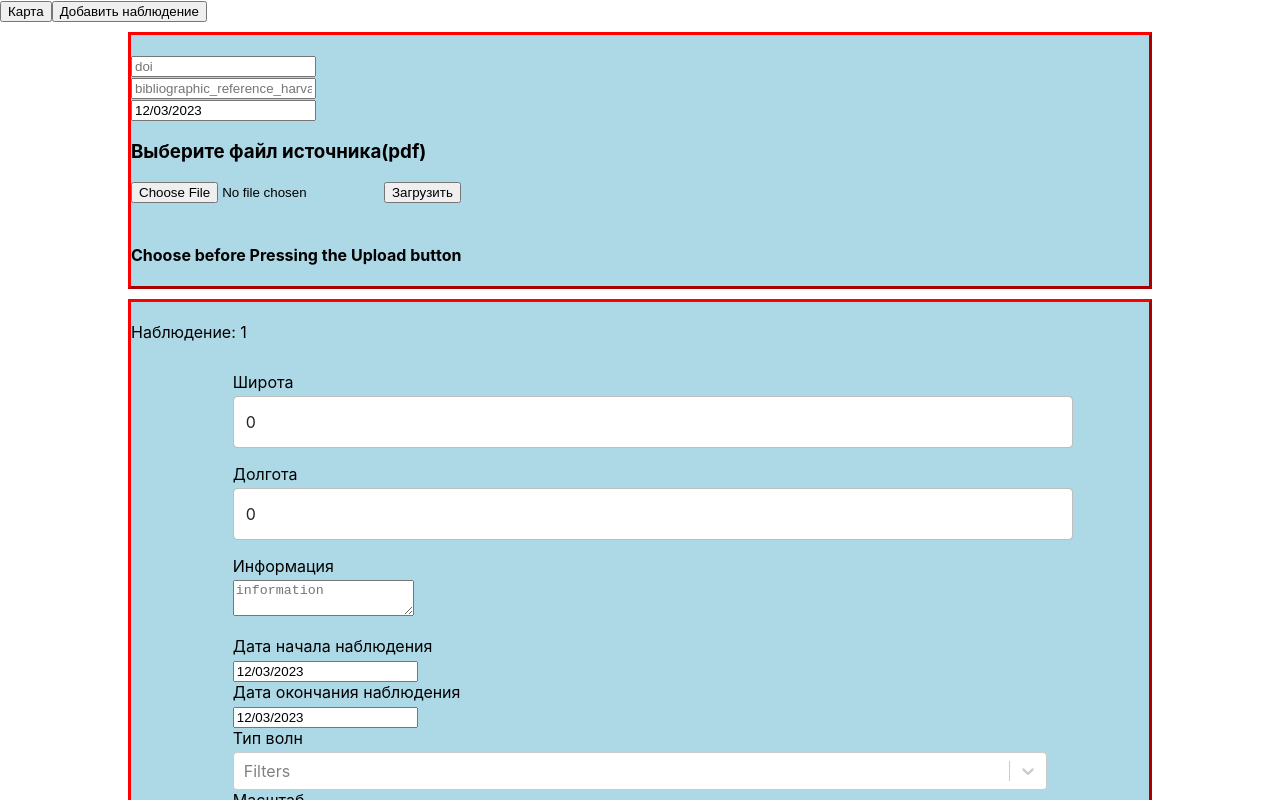
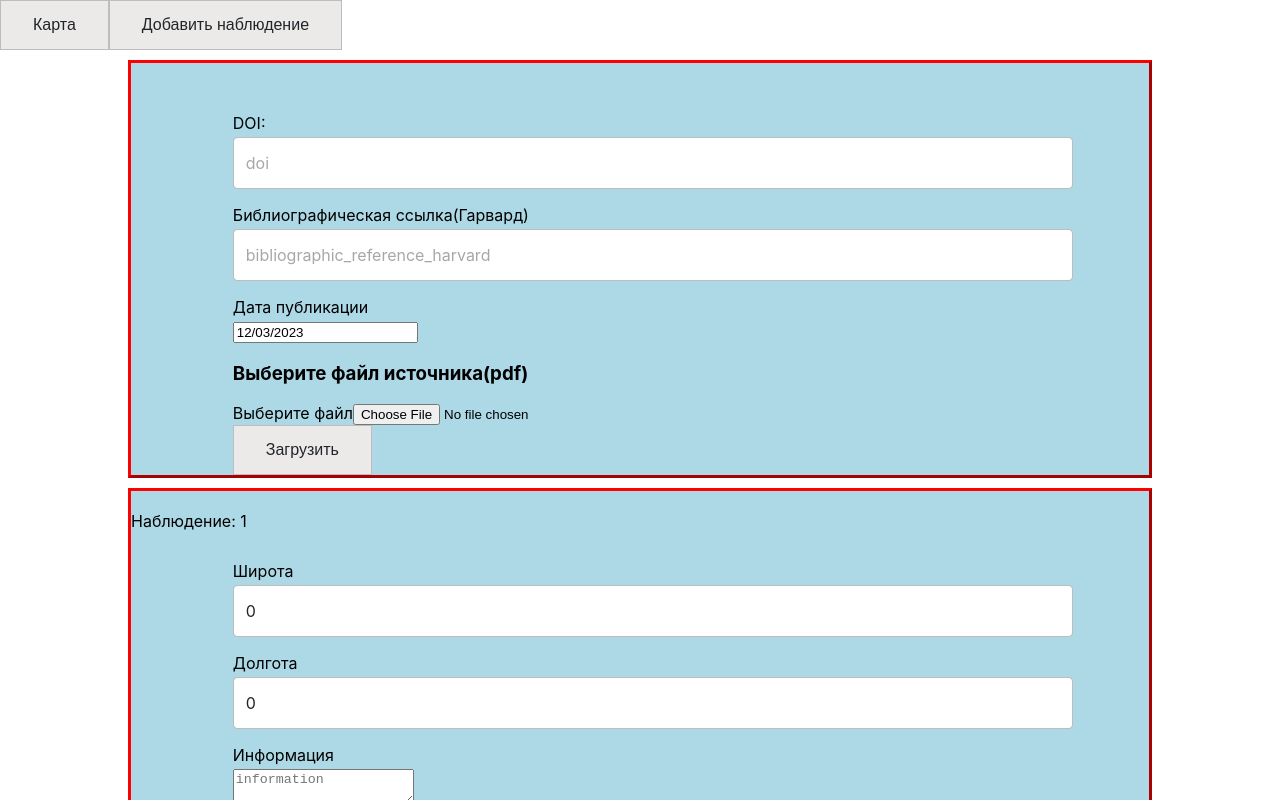
Before and after one commit to q1000treadz/lmnad_front, a React (Create React App) app: page / in a window 1280 px wide. Both pictures are taken after a click on the button "Добавить наблюдение". Shown: the top 800 px of the page. Built offline with nearby package versions, Linux system fonts and the light colour scheme; no server answers.

Commit message:
feat: add files update

```diff
--- a/src/App.tsx
+++ b/src/App.tsx
@@ -17,8 +17,8 @@ const App = () => {
   }
 return (
   <div>
-    <button onClick={() => handleButtonClick(AppSectionEnum.MAP)}>Карта</button>
-    <button onClick={() => handleButtonClick(AppSectionEnum.ADD_PLACEMENT)}>Добавить наблюдение</button>
+    <button className ="button-grey" onClick={() => handleButtonClick(AppSectionEnum.MAP)}>Карта</button>
+    <button className ="button-grey" onClick={() => handleButtonClick(AppSectionEnum.ADD_PLACEMENT)}>Добавить наблюдение</button>
     {section === AppSectionEnum.ADD_PLACEMENT ?
   <><DataUploader /></>
   :
@@ -26,7 +26,8 @@ return (
     <div>
 
       <Map
-       width={1000} height={700} defaultState={{ center: [40.75, 37.57], zoom: 2 }}
+       width={1000} height={700} defaultState={{
+        type: "yandex#satellite", center: [40.75, 37.57], zoom: 2 }}
        modules={ [ 'geoObject.addon.balloon', 'geoObject.addon.hint' ] }>
       <MapPlacemark /></Map>
     </div>
--- a/src/DataUploader/DataUploader.tsx
+++ b/src/DataUploader/DataUploader.tsx
@@ -15,19 +15,25 @@ const DataUploader = () => {
     const [text, setText] = useState('Нажми');
     const handleRecordData = () => {
       return (getRecordData as any)();
-      // etc...
     };
     const handleChildData = () => {
         const records = handleRecordData();
         const source = handleSourceData();
         console.log(records, source)
+        const withRecordsData = {
+          source: source,
+          records: records.map((rr: any) => {
+            return {...rr, latitude: +rr.latitude, longitude: +rr.longitude, wave_types: rr.wave_types.map((wt: any) => wt.value).join(','),
+            file_records: rr.files.map((fl: any)=> {
+              return {
+                file_id: fl,
+                file_type: 'map'
+              }
+            })}
+          })
+        };
         axios
-        .post('http://localhost:8088' + "/api/source/withRecords", {
-        source: source,
-        records: records.map((rr: any) => {
-          return {...rr, latitude: +rr.latitude, longitude: +rr.longitude, wave_types: rr.wave_types.map((wt: any) => wt.value).join(','), file_records: []}
-        })
-        })
+        .post('http://localhost:8088' + "/api/source/withRecords", withRecordsData)
         .then((res) => {
           console.log(res)
           setText('Успешно добавлено')
@@ -38,7 +44,7 @@ const DataUploader = () => {
   return (<><SourceUploadForm getDataSetter={setGetSourceData} /><RecordUploadForm  getDataSetter={setGetChildData} />
   {text}
   <div>
-    <button onClick={() => handleChildData()}>Добавить</button>
+    <button className ="button-grey" onClick={() => handleChildData()}>Добавить</button>
     </div>
   </>);
 }
--- /dev/null
+++ b/src/FileUploader/FileUploaderMultiple.tsx
@@ -0,0 +1,62 @@
+import { ChangeEvent, useState } from 'react';
+
+function FileUploadMultiple({ getUploadedFiles }: {getUploadedFiles: any}) {
+  const [fileList, setFileList] = useState<any>(null);
+  const [status, setStatus] = useState<string>('Выберите файлы');
+
+  const handleFileChange = (e: ChangeEvent<HTMLInputElement>) => {
+    setStatus('Файлы выбраны');
+    setFileList(e.target.files);
+  };
+
+  const handleUploadClick = () => {
+    if (!fileList) {
+      return;
+    }
+
+    // 👇 Create new FormData object and append files
+    const data = new FormData();
+    files.forEach((file, i) => {
+      data.append(`image`, file, file.name);
+    });
+
+    // 👇 Uploading the files using the fetch API to the server
+    fetch('http://localhost:8088/' + "api/file", {
+      method: 'POST',
+      body: data,
+    })
+      .then(async (res) => {
+      const js = await res.json();
+      const filesUp = js.generatedMaps.map((fl:any) => fl.id);
+      getUploadedFiles(filesUp);
+      setStatus('Файлы успешно загружены');
+      })
+      .then((data) => console.log(data))
+      .catch((err) => {
+        setStatus('Ошибка загрузки файлов');
+        console.error(err)
+      });
+  };
+
+  // 👇 files is not an array, but it's iterable, spread to get an array of files
+  const files = fileList ? [...fileList] : [];
+
+  return (
+    <div>
+              {status}
+      <input type="file" onChange={handleFileChange} multiple />
+
+      <ul>
+        {files.map((file, i) => (
+          <li key={i}>
+            {file.name} - {file.type}
+          </li>
+        ))}
+      </ul>
+
+      <button className ="button-grey" onClick={handleUploadClick}>Загрузить</button>
+    </div>
+  );
+}
+
+export default FileUploadMultiple;
--- /dev/null
+++ b/src/FileUploader/FileUploaderSingle.tsx
@@ -0,0 +1,48 @@
+import { ChangeEvent, useState } from 'react';
+
+function FileUploadSingle({ getUploadedFiles }: {getUploadedFiles: any}) {
+  const [file, setFile] = useState<File>();
+  const [status, setStatus] = useState<string>('Выберите файл');
+  const handleFileChange = (e: ChangeEvent<HTMLInputElement>) => {
+    if (e.target.files) {
+        setStatus('Файл выбран');
+      setFile(e.target.files[0]);
+    }
+  };
+
+  const handleUploadClick = () => {
+    if (!file) {
+      return;
+    }
+
+    const data = new FormData();
+    data.append(`image`, file, file.name);
+    fetch('http://localhost:8088/' + "api/file", {
+      method: 'POST',
+      body: data,
+    })
+    .then(async (res) => {
+        const js = await res.json();
+        const filesUp = js.generatedMaps.map((fl:any) => fl.id);
+        getUploadedFiles(filesUp[0]);
+        setStatus('Файл успешно загружен');
+        })
+      .then((data) => console.log(data))
+      .catch((err) => {
+        setStatus('Ошибка загрузки файла');
+        console.error(err)
+      });
+  };
+
+  return (
+    <div>
+        {status}
+      <input type="file" onChange={handleFileChange} />
+      <div>{file && `${file.name} - ${file.type}`}</div>
+
+      <button className ="button-grey" onClick={handleUploadClick}>Загрузить</button>
+    </div>
+  );
+}
+
+export default FileUploadSingle;
--- a/src/RecordUploadForm/Record.css
+++ b/src/RecordUploadForm/Record.css
@@ -36,3 +36,14 @@
     outline: 0;
     box-shadow: 0 0 0 0.2rem rgba(158, 158, 158, 0.25);
   }
+
+  .button-grey {
+    background-color: rgb(236, 233, 233); /* Green */
+    border: 1px solid #bdbdbd;
+    color: #212529;
+    padding: 15px 32px;
+    text-align: center;
+    text-decoration: none;
+    display: inline-block;
+    font-size: 16px;
+}
--- a/src/RecordUploadForm/RecordUploadForm.tsx
+++ b/src/RecordUploadForm/RecordUploadForm.tsx
@@ -6,13 +6,14 @@ import DatePicker from "react-datepicker";
 import "react-datepicker/dist/react-datepicker.css";
 import Select from "react-select";
 import './Record.css'
+import FileUploadMultiple from '../FileUploader/FileUploaderMultiple';
 //import "react-select/dist/react-select.css";
 
 
 const RecordUploadForm = ({ getDataSetter }: {getDataSetter: any}) => {
 
 
-  const initValues: WaveRecordType = { latitude: 0, longitude: 0, information: '', start_date: new Date(), end_date: new Date(), wave_types: [], scale: '', weather: '', source_generation:'' };
+  const initValues: WaveRecordType = { latitude: 0, longitude: 0, information: '', start_date: new Date(), end_date: new Date(), wave_types: [], scale: '', weather: '', source_generation:'', files: [] };
 
   const [formFields, setFormFields] = useState([
     {...initValues},
@@ -66,6 +67,12 @@ const RecordUploadForm = ({ getDataSetter }: {getDataSetter: any}) => {
     setFormFields(data)
   }
 
+  const getUploadedFiles = (index: any, fldata: any) => {
+    let data = [...formFields];
+    console.log(index, fldata)
+    data[index]['files'] = fldata;
+    setFormFields(data);
+  }
 
   return (
     <div className='source-form'>
@@ -154,14 +161,16 @@ const RecordUploadForm = ({ getDataSetter }: {getDataSetter: any}) => {
                 onChange={event => handleFormChange(event, index)}
                 value={form.source_generation}
               />
-              <button onClick={() => removeFields(index)}>Удалить</button>
+              <h3>Выберите файлы</h3>
+              <FileUploadMultiple getUploadedFiles={(data:any) => getUploadedFiles(index, data)} />
+              <button className ="button-grey" onClick={() => removeFields(index)}>Удалить</button>
               </div>
             </div>
             </div>
           )
         })}
       </form>
-      <button onClick={addFields}>Еще одно наблюдение...</button>
+      <button className ="button-grey" onClick={addFields}>Еще одно наблюдение...</button>
       <br />
     </div>
   );
--- a/src/RecordUploadForm/types/Record.tsx
+++ b/src/RecordUploadForm/types/Record.tsx
@@ -8,4 +8,5 @@ export type WaveRecordType = {
     scale: string,
     weather: string,
     source_generation: string,
+    files: any[]
 };
--- a/src/SourceUploadForm/SourceUploadForm.tsx
+++ b/src/SourceUploadForm/SourceUploadForm.tsx
@@ -4,6 +4,7 @@ import "react-datepicker/dist/react-datepicker.css";
 import { WaveSourceType } from './types/Source';
 import axios from 'axios';
 import './Source.css';
+import FileUploadSingle from '../FileUploader/FileUploaderSingle';
 
 const SourceUploadForm = ({ getDataSetter }: {getDataSetter: any}) => {
      const initValues: WaveSourceType = { doi: '', bibliographic_reference_harvard: '', publish_date: new Date(), file_id: ''};
@@ -99,10 +100,20 @@ const SourceUploadForm = ({ getDataSetter }: {getDataSetter: any}) => {
       data[event] = date;
       setFormFields(data);
     }
+
+	const getUploadedFiles = ( fldata: any) => {
+		let data = initValues;
+		console.log(fldata)
+		data['file_id'] = fldata;
+		setFormFields(data);
+	  }
   return (
     <div className='source-form'>
-              <div className='div-input'>
+		<div className='form-fields'>
+              <div className="text-field">
+              <label className="text-field__label" htmlFor="latitude">DOI:</label>
               <input
+                className="text-field__input"
                 name='doi'
                 placeholder='doi'
                 onChange={event => handleFormChange(event)}
@@ -110,28 +121,24 @@ const SourceUploadForm = ({ getDataSetter }: {getDataSetter: any}) => {
               />
               </div>
 
-              <div className='div-input'>
+              <div className="text-field">
+              <label className="text-field__label" htmlFor="latitude">Библиографическая ссылка(Гарвард)</label>
               <input
+                className="text-field__input"
                 name='bibliographic_reference_harvard'
                 placeholder='bibliographic_reference_harvard'
                 onChange={event => handleFormChange(event)}
                 value={formFields.bibliographic_reference_harvard}
               />
               </div>
+			  <div className="text-field">
+              <label className="text-field__label" htmlFor="latitude">Дата публикации</label>
               <DatePicker className='div-input' selected={formFields.publish_date} onChange={(event: any) => handleDateChange('publish_date', event)} />
-
+				</div>
 			<div>
 				<h3>Выберите файл источника(pdf)</h3>
-				<div>
-					<input
-						type="file"
-						onChange={onFileChange}
-					/>
-					<button onClick={onFileUpload}>
-						Загрузить
-					</button>
-				</div>
-				{fileData()}
+				<FileUploadSingle getUploadedFiles={(data:any) => getUploadedFiles(data)}/>
+			</div>
 			</div>
  </div>
  )
```
Also changed, not shown: src/MapPlacemark/MapPlacemark.tsx (+9 -6 lines).
